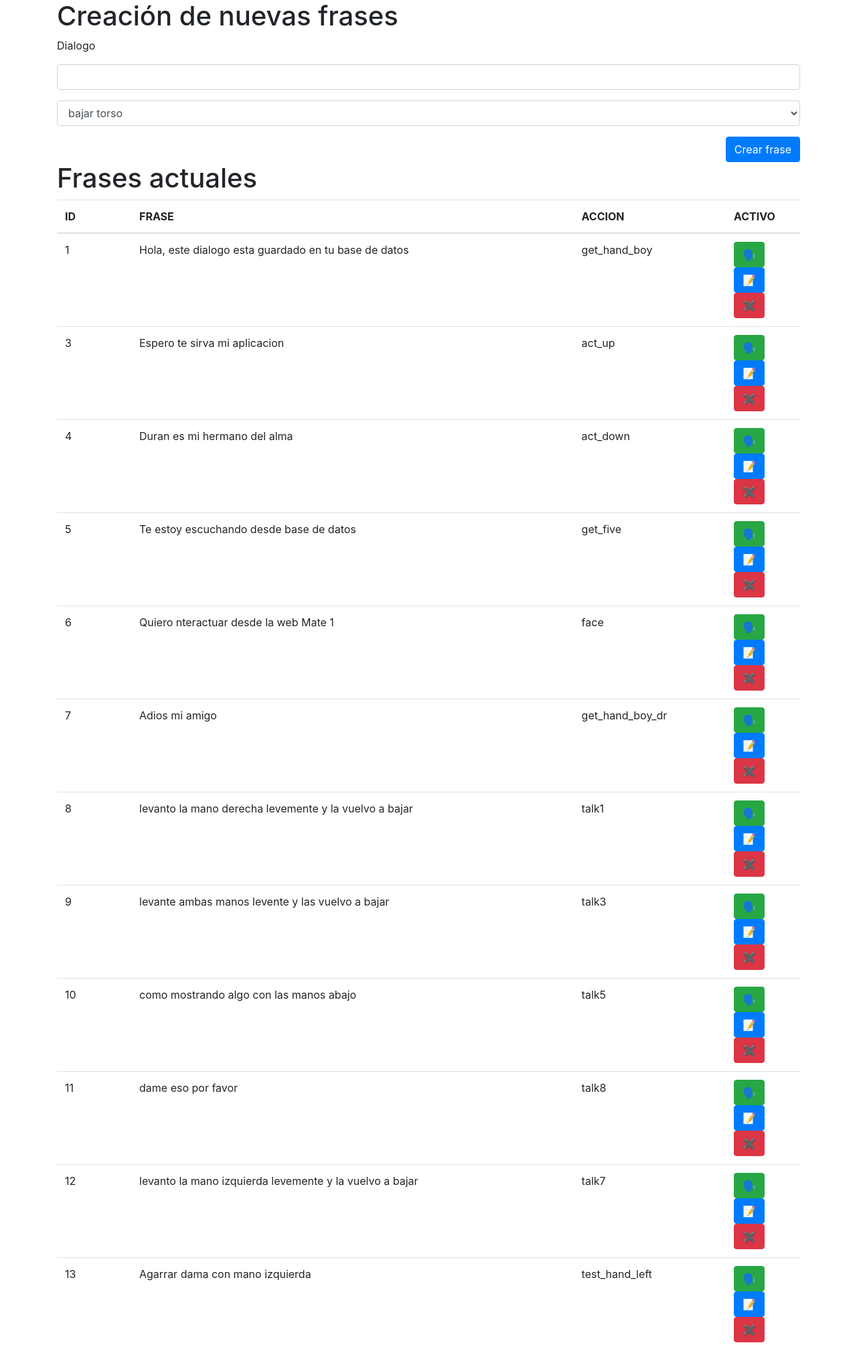
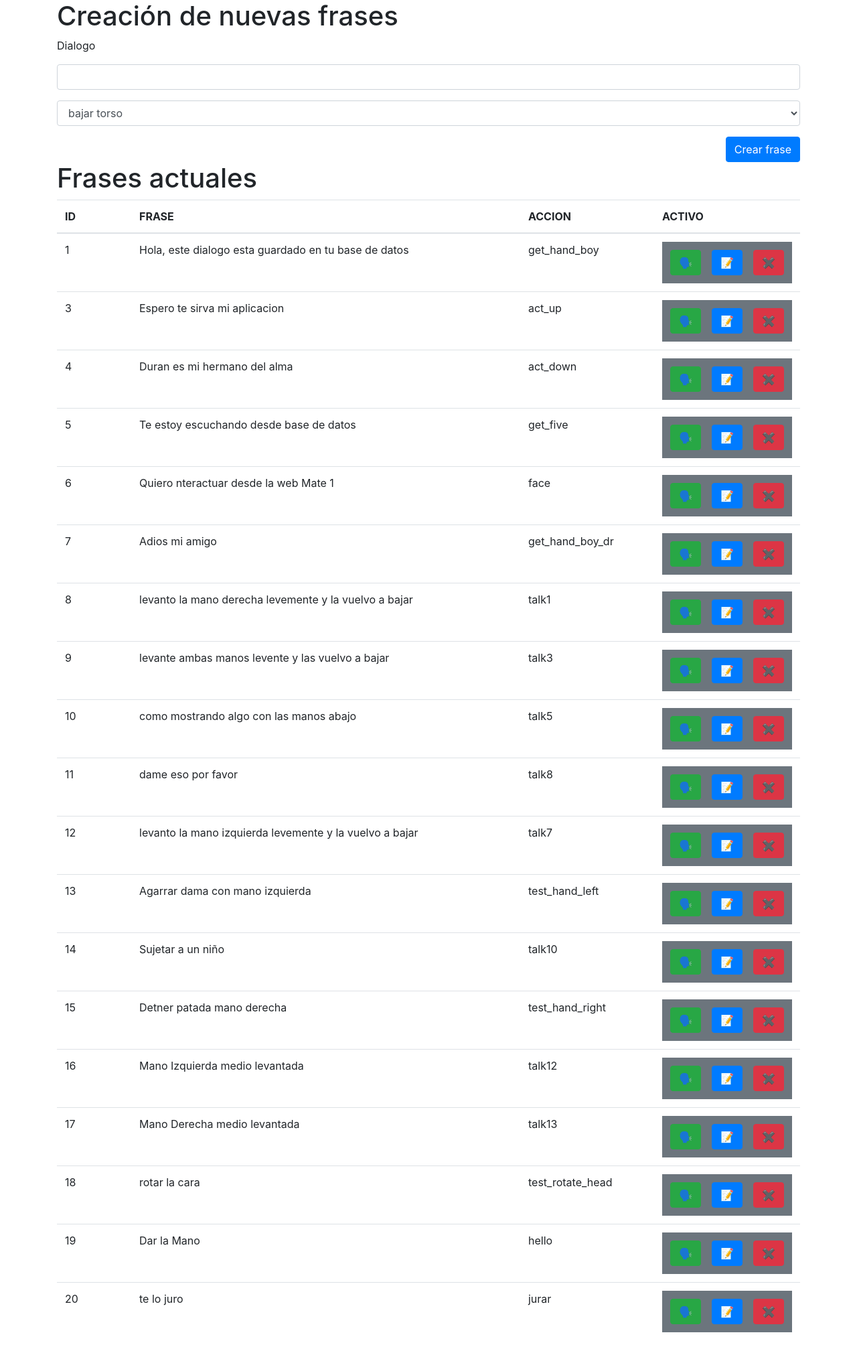
Before and after one commit to durbonca/dialogos-max-robot, a PHP site: page / in a window 1280 px wide. Shown: the top 2008 px of the page at 67% size. Run offline with PHP 8.4, Linux system fonts and the light colour scheme; data comes from the database, SQL or seed files in the repository.

Commit message:
flexbox a los botones

```diff
--- a/index.php
+++ b/index.php
@@ -119,10 +119,14 @@ switch ($btn) {
                             <td><?php echo $data['script']; ?></td>
                             <form action="index.php" method="post">
                                 <td style="width: 100px;">
+
                                     <input type="hidden" name="id" value="<?php echo $data['id']; ?>">
-                                    <button type="submit" name="btn" value="hablar" class="btn btn-success">🗣️</button>
-                                    <button type="submit" name="btn" value="editar" class="btn btn-primary">📝</button>
-                                    <button type="submit" name="btn" value="X" class="btn btn-danger">✖️</button>
+
+                                    <div class="d-flex p-1 bg-secondary text-white">
+                                        <div class="p-2"><button type="submit" name="btn" value="hablar" class="btn btn-success">🗣️</button></div>
+                                        <div class="p-2"><button type="submit" name="btn" value="editar" class="btn btn-primary">📝</button></div>
+                                        <div class="p-2"><button type="submit" name="btn" value="X" class="btn btn-danger">✖️</button></div>
+                                    </div>
                                 </td>
                             </form>
                         </tr>
```
